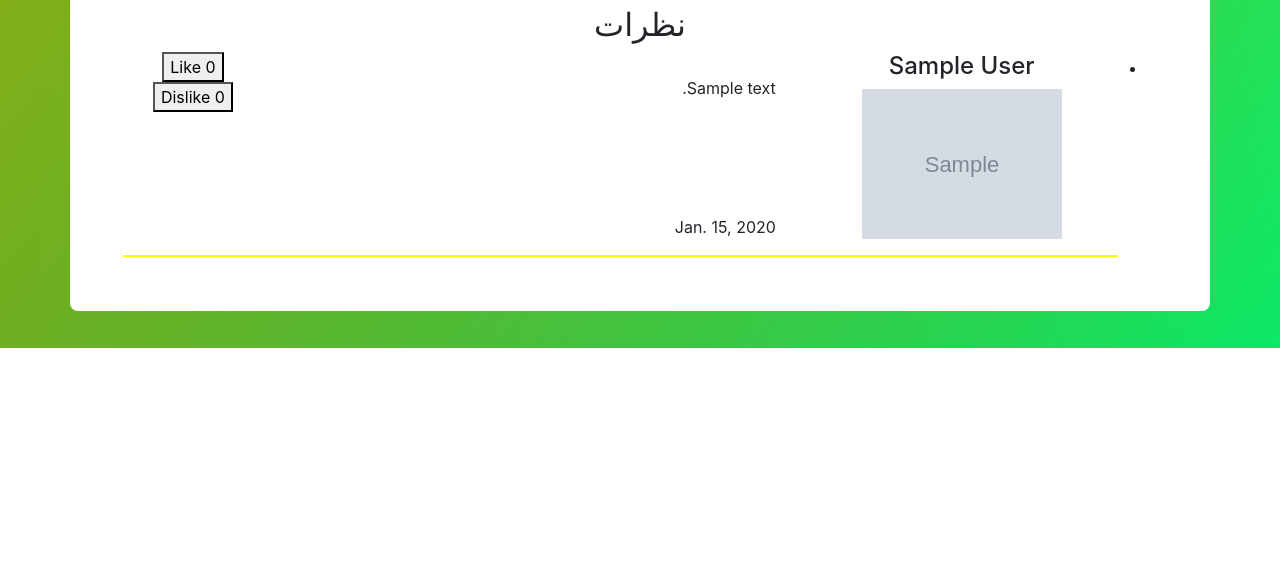
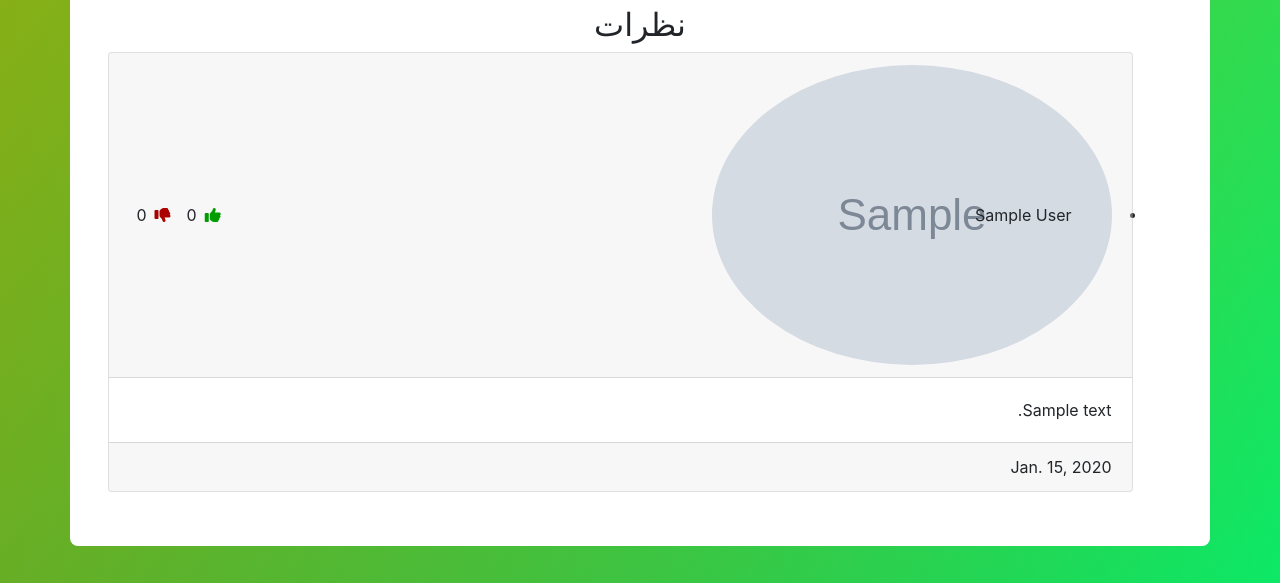
Before and after one commit to kiarashgl/MyAcademy, a Django app: page /entities/professor/1 in a window 1280 px wide. Shown: the part 901-1484 px from the top of the page. Before the commit the page ends 1249 px from the top, so only its background shows below. Run offline with Django 3.2, Linux system fonts and the light colour scheme; tables that the repository leaves empty hold one stand-in row (values such as "Sample post"); grey boxes marked "Sample" are stand-in pictures; some libraries are stand-ins or nearby versions.

Commit message:
Beautify comments section, add viewport meta tag

```diff
--- a/entities/static/css/entity_detail.css
+++ b/entities/static/css/entity_detail.css
@@ -82,3 +82,30 @@ body {
 	display: flex;
 	z-index: 0;
 }
+
+.dislike-btn .fa-thumbs-down, .like-btn .fa-thumbs-up
+{
+	transition: all 0.3s ease!important;
+	cursor: pointer;
+}
+
+.like-btn
+{
+	color: #009c00 !important;
+	transition: all 0.2s ease!important;
+}
+.like-btn.active .fa-thumbs-up
+{
+	text-shadow: 0 0 8px #00ff16!important;
+}
+
+.dislike-btn
+{
+	color: #ab0000 !important;
+	transition: all 0.3s ease!important;
+}
+
+.dislike-btn.active .fa-thumbs-down
+{
+	text-shadow: 0 0 8px #ff1000!important;
+}
--- a/entities/templates/comment.html
+++ b/entities/templates/comment.html
@@ -1,41 +1,42 @@
 {#Comment from {{ first_name }} {{ last_name }} says {{ content }} on {{ date }}#}
 
-
-<div class="row">
-	<div class="col-lg-4">
-		<h4>
-			{{ first_name }} {{ last_name }}
-		</h4>
-		<img src="{{ picture }}" height="150">
-	</div>
-
-	<div class="col-lg-6 container" style="text-align: right; position: relative;">
-		<div style=" white-space: pre-line;">
-			{{ content }}
+<div class="row my-2">
+	<div class="card w-100" style="background: #FFF5">
+		<div class="card-header text-right d-flex align-items-center justify-content-between">
+			<div class="d-flex align-items-center">
+				<div class="d-inline-block ml-2" style="width: 2rem">
+					<div class="square">
+						<img class="rounded-circle" src="{{ picture | safe }}" alt="User Picture">
+					</div>
+				</div>
+				<span>
+					{{ full_name }}
+				</span>
+			</div>
+			<div class="d-flex flex-row">
+				<span id="like{{ pk }}" data-href="{{ like_url }}" class="d-flex flex-row px-2">
+						<a class="like-btn {% if liked %}active{% endif %}">
+							<i class="fa fa-thumbs-up"></i>
+						</a>
+						<span class="count mr-2">
+							{{ likes }}
+						</span>
+				</span>
+				<span id="dislike{{ pk }}" data-href="{{ dislike_url }}" class="d-flex flex-row px-2" >
+					<a class="dislike-btn {% if disliked %}active{% endif %}">
+						<i class="fa fa-thumbs-down"></i>
+					</a>
+					<span class="count mr-2">
+						{{ dislikes }}
+					</span>
+				</span>
+			</div>
 		</div>
-		<div style="position: absolute; bottom: 0;">
+		<div class="card-body">
+			<p class="card-text text-right">{{ content | safe }}</p>
+		</div>
+		<div class="card-footer text-right">
 			{{ date }}
 		</div>
 	</div>
-
-	<div class="col-lg-2 container">
-
-		{% if liked %}
-			<button id="like{{ pk }}" class="like-btn" data-href="{{ like_url }}" style="color: green;">
-				Like {{ likes }}</button>
-		{% else %}
-			<button id="like{{ pk }}" class="like-btn" data-href="{{ like_url }}">Like {{ likes }}</button>
-		{% endif %}
-
-
-		{% if disliked %}
-			<button id="dislike{{ pk }}" class="dislike-btn" data-href="{{ dislike_url }}" style="color: red;">
-				Dislike {{ dislikes }}</button>
-		{% else %}
-			<button id="dislike{{ pk }}" class="dislike-btn" data-href="{{ dislike_url }}">
-				Dislike {{ dislikes }}</button>
-		{% endif %}
-	</div>
 </div>
-
-<hr style="border-top: 2px solid yellow;">
--- a/entities/templates/entities/entity_detail.html
+++ b/entities/templates/entities/entity_detail.html
@@ -33,7 +33,9 @@
 
 		<div class="row mt-2 ">
 			<div class="col-8 col-sm-6 col-lg-3">
-				<a class="btn bg-light-purple mx-2" href="{% url entity|rating_path entity.pk %}">نظر بده</a>
+				<div>
+					<a class="btn bg-light-purple mx-2" href="{% url entity|rating_path entity.pk %}">نظر بده</a>
+				</div>
 			</div>
 		</div>
 		{% block other_content %}
@@ -62,26 +64,26 @@
 	<script>
 
         function updateLikeButtons(likeButton, dislikeButton, likes, dislikes, liked, disliked) {
-            likeButton.text("Like " + likes);
+            likeButton.find(".count").text(likes);
             if (liked) {
-                likeButton.css('color', 'green');
+                likeButton.find(".like-btn").addClass('active');
             } else {
-                likeButton.css('color', 'black');
+                likeButton.find(".like-btn").removeClass('active');
             }
 
-            dislikeButton.text("Dislike " + dislikes);
+            dislikeButton.find(".count").text(dislikes);
             if (disliked) {
-                dislikeButton.css('color', 'red');
+                dislikeButton.find(".dislike-btn").addClass('active');
             } else {
-                dislikeButton.css('color', 'black');
+                dislikeButton.find(".dislike-btn").removeClass('active');
             }
         }
 
         $(".like-btn").click(function (e) {
-            var this_ = $(this);
+            var this_ = $(this).parent();
             var url_ = this_.attr("data-href");
-            var partnerButtonID = this.id.replace("like", "dislike");
 
+            var partnerButtonID = this_.attr('id').replace("like", "dislike");
             var likeButton = this_;
             var dislikeButton = $("#" + partnerButtonID);
 
@@ -107,8 +109,8 @@
                     var dislike_number_changes = data.dislike_count_change;
 
 
-                    var likes = parseInt(likeButton.text().split(" ")[1]) + like_number_changes;
-                    var dislikes = parseInt(dislikeButton.text().split(" ")[1]) + dislike_number_changes;
+                    var likes = parseInt(likeButton.find(".count").text()) + like_number_changes;
+                    var dislikes = parseInt(dislikeButton.find(".count").text()) + dislike_number_changes;
 
                     updateLikeButtons(likeButton, dislikeButton, likes, dislikes, data.liked, data.disliked);
                 },
@@ -119,12 +121,12 @@
         });
 
         $(".dislike-btn").click(function (e) {
-            var this_ = $(this);
+						var this_ = $(this).parent();
             var url_ = this_.attr("data-href");
-            var partnerButtonID = this.id.replace("dislike", "like");
 
+            var partnerButtonID = this_.attr('id').replace("dislike", "like");
+            var dislikeButton = this_;
             var likeButton = $("#" + partnerButtonID);
-            var dislikeButton = this_;
 
             var model_name = "";
             {% if entity|model_name == 'دانشگاه' %}
@@ -146,8 +148,8 @@
                     var like_number_changes = data.like_count_change;
                     var dislike_number_changes = data.dislike_count_change;
 
-                    var likes = parseInt(likeButton.text().split(" ")[1]) + like_number_changes;
-                    var dislikes = parseInt(dislikeButton.text().split(" ")[1]) + dislike_number_changes;
+                    var likes = parseInt(likeButton.find(".count").text()) + like_number_changes;
+                    var dislikes = parseInt(dislikeButton.find(".count").text()) + dislike_number_changes;
 
                     updateLikeButtons(likeButton, dislikeButton, likes, dislikes, data.liked, data.disliked);
                 },
--- a/entities/templatetags/comment_tag.py
+++ b/entities/templatetags/comment_tag.py
@@ -7,8 +7,7 @@ register = template.Library()
 def render_comment(rating, user):
 	return {
 		'content': rating.comment,
-		'first_name': rating.user.first_name,
-		'last_name': rating.user.last_name,
+		'full_name': rating.user.get_full_name(),
 		'picture': rating.user.profile_picture.url,
 		'date': rating.date,
 		'pk': rating.pk,
--- a/templates/base.html
+++ b/templates/base.html
@@ -4,13 +4,14 @@
 <html lang="fa" dir=rtl>
 <head>
 	<meta charset="UTF-8">
+	<meta name="viewport" content="width=device-width, initial-scale=1">
 	<title>{% block title %}مای‌آکادمی{% endblock %}</title>
 	{% block css %}
 		<link rel="stylesheet" href="https://stackpath.bootstrapcdn.com/bootstrap/4.3.1/css/bootstrap.min.css"
 			  integrity="sha384-ggOyR0iXCbMQv3Xipma34MD+dH/1fQ784/j6cY/iJTQUOhcWr7x9JvoRxT2MZw1T"
 			  crossorigin="anonymous">
 		<link rel="stylesheet" href="{% static 'css/style.css' %}">
-		<script src="https://cdnjs.cloudflare.com/ajax/libs/font-awesome/5.12.0-2/js/all.min.js"></script>
+		<link rel="stylesheet" href="https://use.fontawesome.com/releases/v5.7.0/css/all.css">
 	{% endblock %}
 </head>
 <body>
```
Also changed, not shown: 1 other file.
